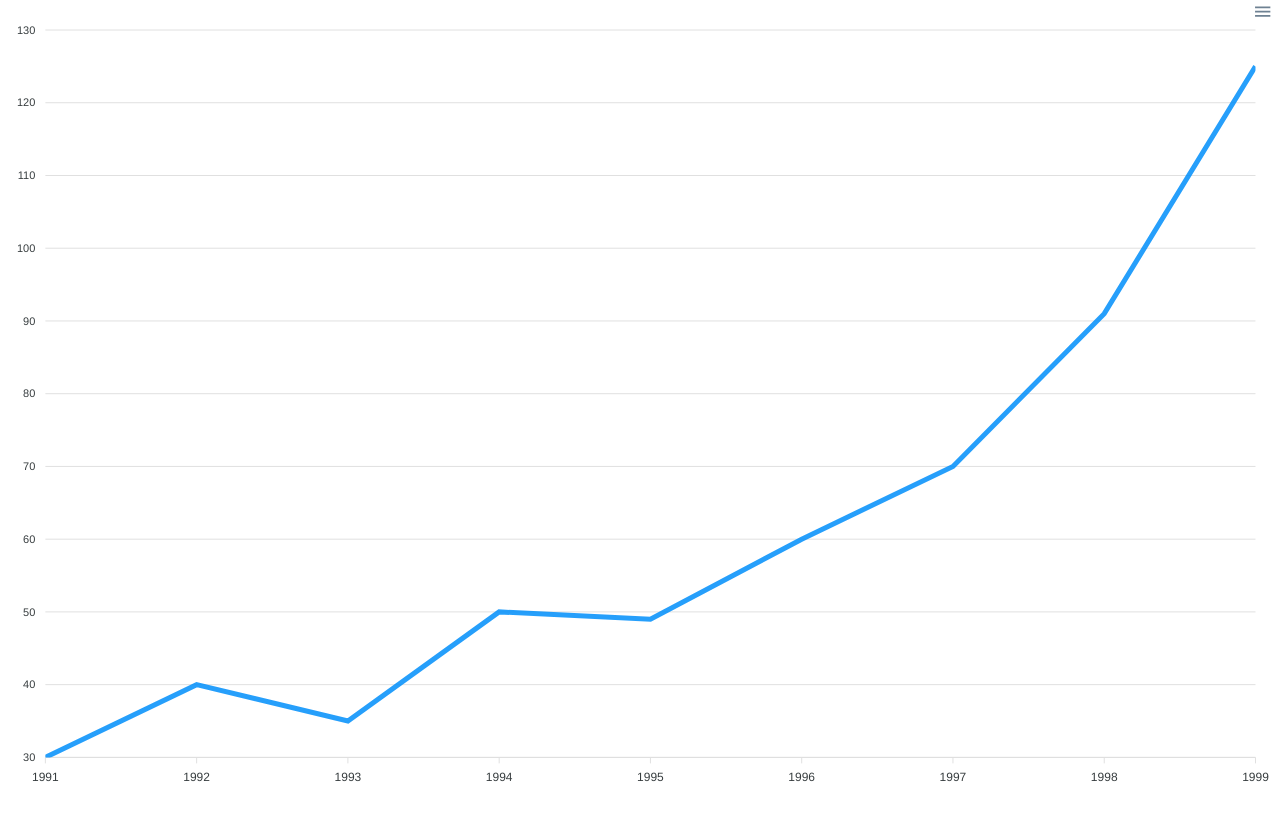
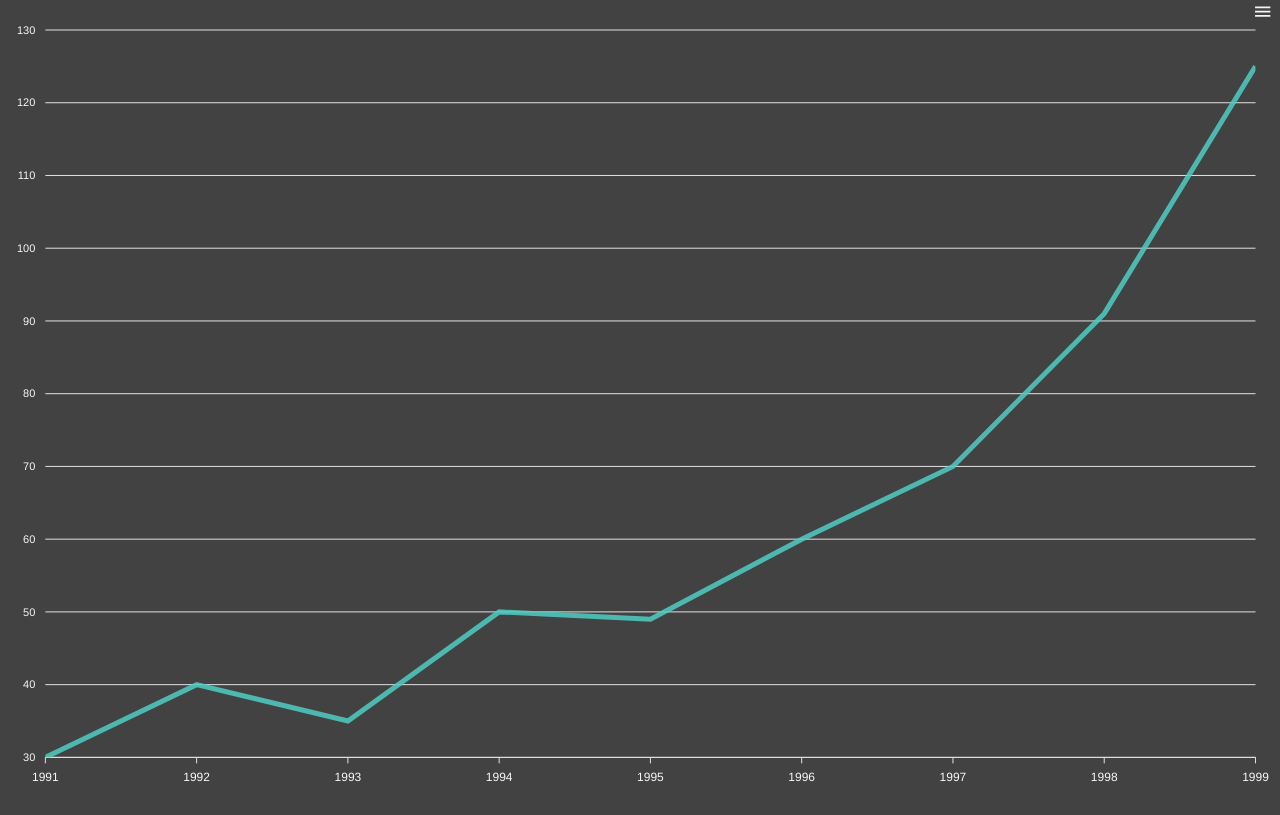
Before and after one commit to AcrossTheCloud/twelfth-monkey-stats, a website built with webpack: page src/index.html in a window 1280 px wide. Built offline with nearby package versions, Linux system fonts and the light colour scheme.

Commit message:
dark mode

```diff
--- a/src/index.js
+++ b/src/index.js
@@ -18,6 +18,9 @@ var options = {
   }],
   xaxis: {
     categories: [1991,1992,1993,1994,1995,1996,1997, 1998,1999]
+  },
+  theme: {
+    mode: 'dark'
   }
 }
 
--- a/src/style.css
+++ b/src/style.css
@@ -1,3 +1,7 @@
 @tailwind base;
 @tailwind components;
 @tailwind utilities;
+
+body {
+  background-color: #424242;
+}
```
